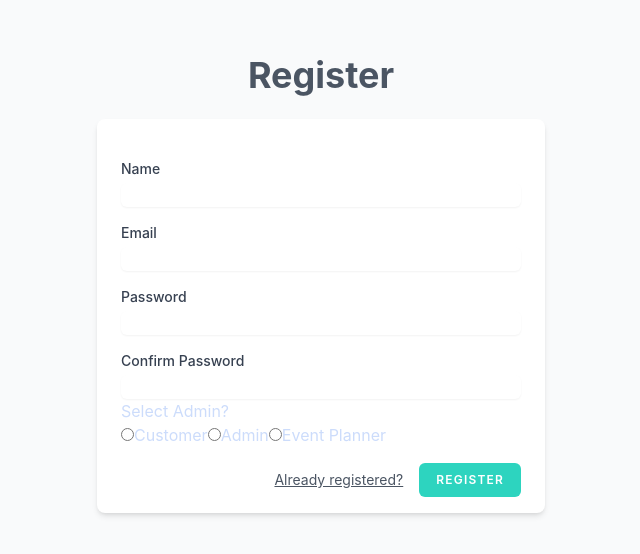
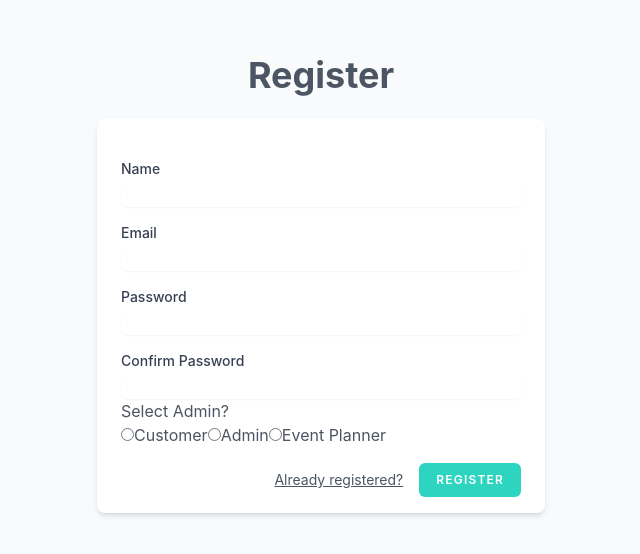
Before and after one commit to Mankopodi/EventManagementSystem, a React (Create React App) app in the folder frontend/: page /register in a window 1280 px wide. Shown: the part 116-670 px from the top of the page, without its empty margins (319-959 px from the left). Built offline with nearby package versions, Linux system fonts and the light colour scheme.

Commit message:
user roles

```diff
--- a/frontend/src/Auth/Register.js
+++ b/frontend/src/Auth/Register.js
@@ -117,25 +117,28 @@ const config = require('./config.json')
 
 
 {/*  */}
-<h3>Select Admin?</h3>
+<h3 className="text-gray-600" >Select Admin?</h3>
 
-<input type="radio" name="customer" value="customer" id="customer"
-checked={role === "Customer"}
-onChange={(e)=>{setRole(e.target.value)}}
+<input type="radio" name="role" value="customer" id="customer"
+
+onChange={(e)=>{setRole(e.target.value)
+    console.log(role)}}
 />
-<label htmlFor="customer">Customer</label>
+<label className="text-gray-600" htmlFor="customer">Customer</label>
 
-<input type="radio" name="admin" value="Admin1" id="admin"
- checked={role === "Admin1"}
- onChange={(e)=>{setRole(e.target.value)}}
+<input type="radio" name="role" value="Admin1" id="admin"
+
+ onChange={(e)=>{setRole(e.target.value)
+    console.log(role)}}
 />
-<label htmlFor="admin">Admin</label>
+<label className="text-gray-600" htmlFor="admin">Admin</label>
 
-<input type="radio" name="eventPlanner" value="Event_planner" id="eventPlanner"
-checked={role === "Event Planner"}
-onChange={(e)=>{setRole(e.target.value)}}
+<input type="radio" name="role" value="Event_planner" id="eventPlanner"
+
+onChange={(e)=>{setRole(e.target.value)
+ console.log(role)}}
 />
-<label htmlFor="eventPlanner">Event Planner</label>
+<label className="text-gray-600" htmlFor="eventPlanner">Event Planner</label>
 {/*  */}
                         <div className="flex items-center justify-end mt-4">
                             <a
```
